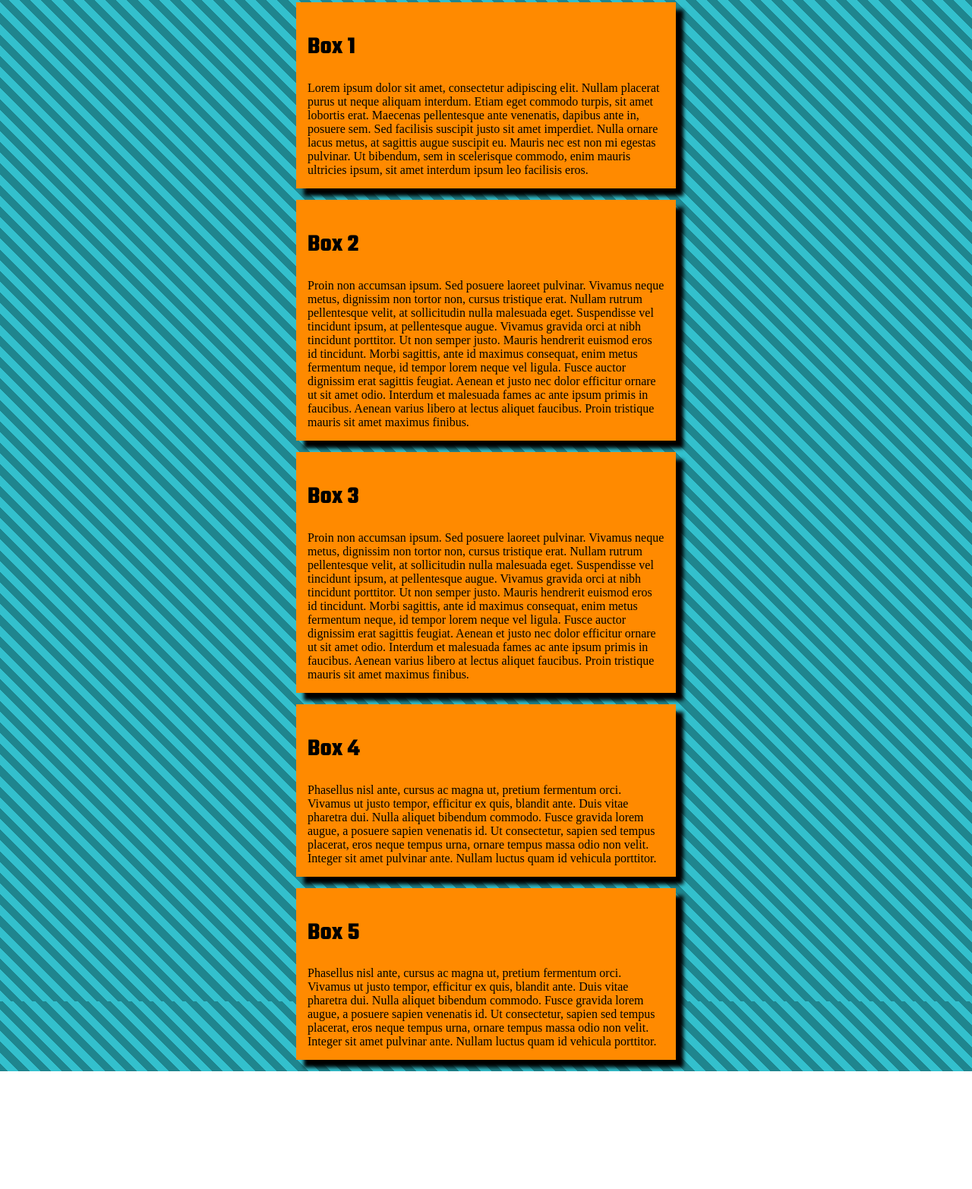
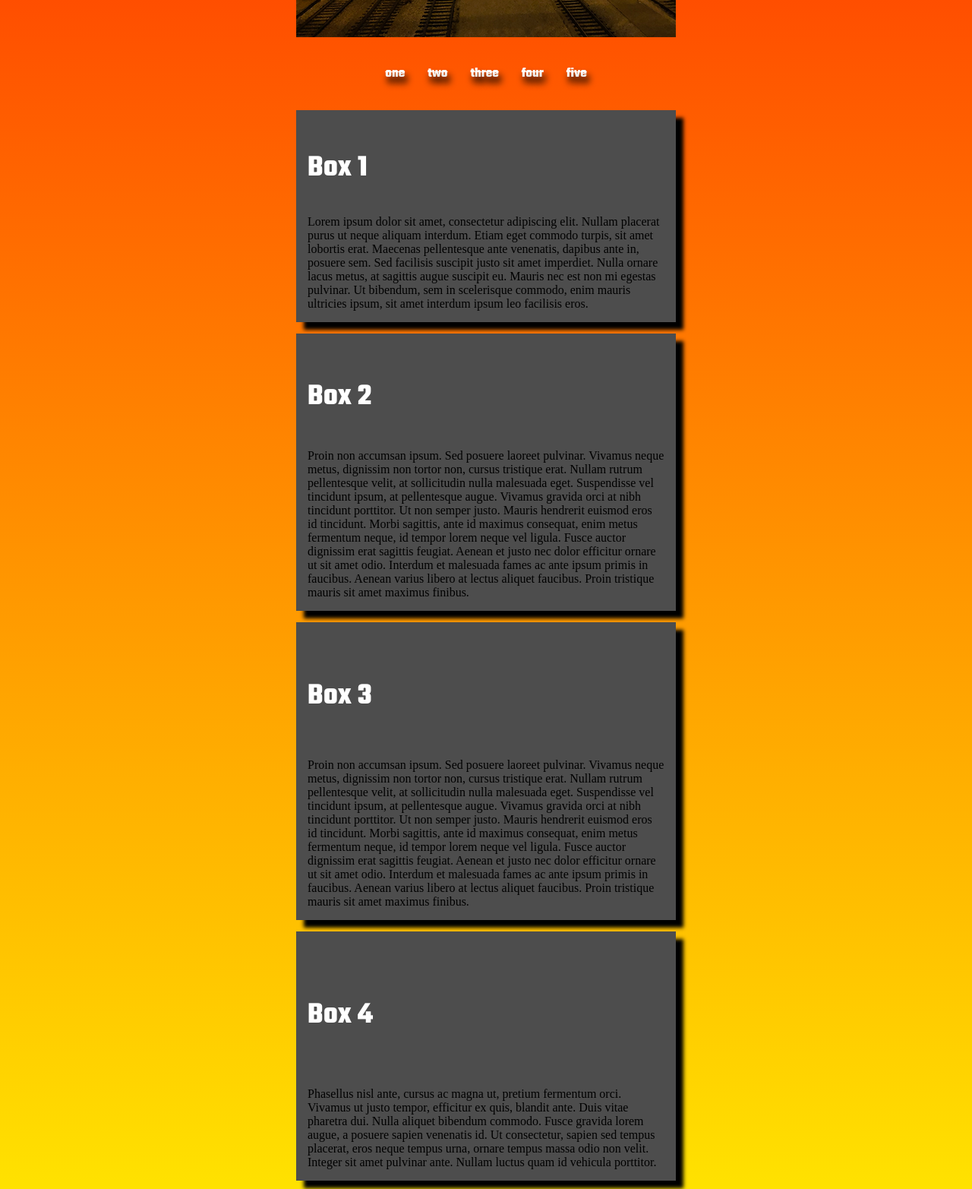
Before and after one commit to LuiV13/Webpage-4, a plain HTML site: page index.html in a window 1280 px wide. Shown: the part 828-2393 px from the top of the page at 76% size. Before the commit the page ends 2238 px from the top, so only its background shows below. Drawn offline with Linux system fonts and the light colour scheme; files whose address does not match are found by name.

Commit message:
Awesome Sauce

```diff
--- a/index.html
+++ b/index.html
@@ -4,10 +4,14 @@
 <link rel="stylesheet" href="mystyle.css">
 </head>
 <body>
-<div id="container">
+
+  <div id="container">
   <div id="hero-image">
-    <img src="media/website-4.png">
+    <img src="media/Eye.png">
   </div>
+
+    <h1> Website 4</h1>
+
 <div id="slider">
     <figure>
       <img src="Media/Downtown1.png">
@@ -25,22 +29,22 @@
     <li><a href="#box5">five</a></li>
   </ul>
   <div id="content-box">
-    <h1 id="box1">Box 1</h1>
+    <h2 id="box1">Box 1</h2>
 Lorem ipsum dolor sit amet, consectetur adipiscing elit. Nullam placerat purus ut neque aliquam interdum. Etiam eget commodo turpis, sit amet lobortis erat. Maecenas pellentesque ante venenatis, dapibus ante in, posuere sem. Sed facilisis suscipit justo sit amet imperdiet. Nulla ornare lacus metus, at sagittis augue suscipit eu. Mauris nec est non mi egestas pulvinar. Ut bibendum, sem in scelerisque commodo, enim mauris ultricies ipsum, sit amet interdum ipsum leo facilisis eros.  </div>
   <div id="content-box">
-    <h1 id="box2">Box 2</h1>
+    <h3 id="box2">Box 2</h3>
 Proin non accumsan ipsum. Sed posuere laoreet pulvinar. Vivamus neque metus, dignissim non tortor non, cursus tristique erat. Nullam rutrum pellentesque velit, at sollicitudin nulla malesuada eget. Suspendisse vel tincidunt ipsum, at pellentesque augue. Vivamus gravida orci at nibh tincidunt porttitor. Ut non semper justo. Mauris hendrerit euismod eros id tincidunt. Morbi sagittis, ante id maximus consequat, enim metus fermentum neque, id tempor lorem neque vel ligula. Fusce auctor dignissim erat sagittis feugiat. Aenean et justo nec dolor efficitur ornare ut sit amet odio. Interdum et malesuada fames ac ante ipsum primis in faucibus. Aenean varius libero at lectus aliquet faucibus. Proin tristique mauris sit amet maximus finibus.  </div>
 
   <div id="content-box">
-    <h1 id="box3">Box 3</h1>
+    <h4 id="box3">Box 3</h4>
 Proin non accumsan ipsum. Sed posuere laoreet pulvinar. Vivamus neque metus, dignissim non tortor non, cursus tristique erat. Nullam rutrum pellentesque velit, at sollicitudin nulla malesuada eget. Suspendisse vel tincidunt ipsum, at pellentesque augue. Vivamus gravida orci at nibh tincidunt porttitor. Ut non semper justo. Mauris hendrerit euismod eros id tincidunt. Morbi sagittis, ante id maximus consequat, enim metus fermentum neque, id tempor lorem neque vel ligula. Fusce auctor dignissim erat sagittis feugiat. Aenean et justo nec dolor efficitur ornare ut sit amet odio. Interdum et malesuada fames ac ante ipsum primis in faucibus. Aenean varius libero at lectus aliquet faucibus. Proin tristique mauris sit amet maximus finibus.  </div>
 
   <div id="content-box">
-    <h1 id="box4">Box 4</h1>
+    <h5 id="box4">Box 4</h5>
 Phasellus nisl ante, cursus ac magna ut, pretium fermentum orci. Vivamus ut justo tempor, efficitur ex quis, blandit ante. Duis vitae pharetra dui. Nulla aliquet bibendum commodo. Fusce gravida lorem augue, a posuere sapien venenatis id. Ut consectetur, sapien sed tempus placerat, eros neque tempus urna, ornare tempus massa odio non velit. Integer sit amet pulvinar ante. Nullam luctus quam id vehicula porttitor.  </div>
 
   <div id="content-box">
-    <h1 id="box5">Box 5</h1>
+    <h6 id="box5">Box 5</h6>
 Phasellus nisl ante, cursus ac magna ut, pretium fermentum orci. Vivamus ut justo tempor, efficitur ex quis, blandit ante. Duis vitae pharetra dui. Nulla aliquet bibendum commodo. Fusce gravida lorem augue, a posuere sapien venenatis id. Ut consectetur, sapien sed tempus placerat, eros neque tempus urna, ornare tempus massa odio non velit. Integer sit amet pulvinar ante. Nullam luctus quam id vehicula porttitor.    </div>
 </div>
 </body>
--- a/mystyle.css
+++ b/mystyle.css
@@ -14,18 +14,46 @@
 body{
   display: flex;
   justify-content: center;
-  background: repeating-linear-gradient(
-  45deg,
-  #33c0cd,
-  #33c0cd 10px,
-  #1f858e 10px,
-  #1f858e 20px
-);
+  background-image: linear-gradient(red,yellow );
+}
+h1 {
+  font-family: Teko;
+  font-size: 50px;
+  text-align: center;
+  color:#FFF;
+  text-decoration: overline;
+  text-transform: full-width;
+  text-shadow: 5px 7.5px 10px #000;
 }
 
-h1 {
+h2 {
   font-family: Teko;
+  font-size: 40px;
+  color: #FFF;
+}
 
+h3 {
+  font-family: Teko;
+  font-size: 40px;
+  color: #FFF;
+}
+
+h4 {
+  font-family: Teko;
+  font-size: 40px;
+  color:#FFF;
+}
+
+h5 {
+  font-family: Teko;
+  font-size: 40px;
+  color:#FFF;
+}
+
+h6 {
+  font-family: Teko;
+  font-size: 40px;
+  color:#FFF;
 }
 #container{
 position: relative;
@@ -41,16 +69,16 @@ width: 500px;
   #hero-image img {
     width: 450px;
     height: 250px;
-    box-shadow: 10px 10px 15px #000;
   }
 
 #content-box{
   background: #FFF;
   padding: 15px;
   margin-bottom: 15px;
-  background: #ff8a00;
+  background: #4d4d4d;
   box-shadow: 10px 10px 5px #000;
 }
+
 
 #slider {
     overflow: hidden;
@@ -79,17 +107,17 @@ width: 500px;
   50% {
       left: -200%;
   }
-    70% {
+  70%{
       left: -200%;
   }
   75% {
       left: -300%;
   }
   95% {
-        left: 300%;
+      left: -300%;
   }
   100% {
-        left: 300%;
+      left: -400%;
   }
 }
 
@@ -115,13 +143,15 @@ li {
 
 a {
   font-family: Teko2;
-  text-decoration: none;
+  font-size: 18px;
+  text-decoration:line-through;
  color: #FFF;
   padding: 5px;
+  text-shadow: 3px 7.5px 10px #000;
 
 }
 
 a:hover{
-  background: #CCC;
-  color: #000;
+  background: #000;
+  color: #FFF;
 }
```
Also changed, not shown: Media/Eye.png (added), Media/Website-4.png (deleted), 1 other file. Lines whose indentation alone changed are shown as unchanged.
